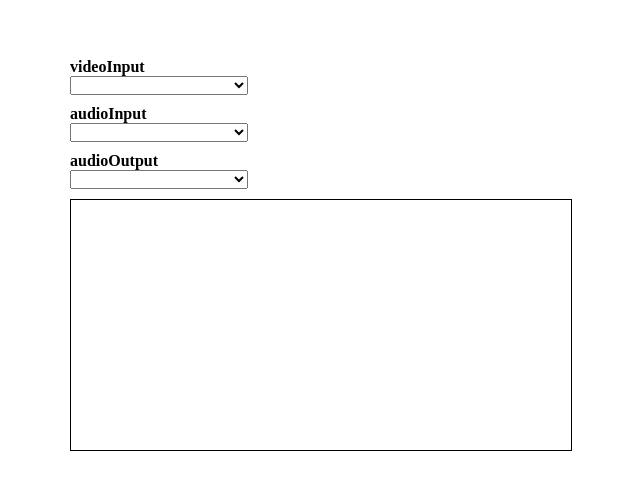
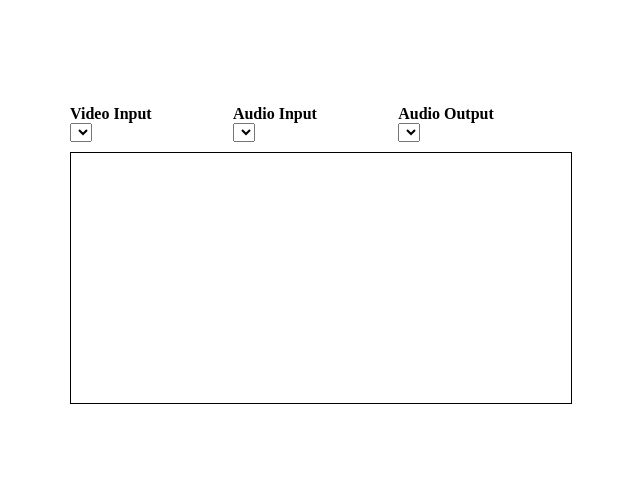
Before and after one commit to dteixeira1299/video-chat, a React (Create React App) app in the folder client/: page /call in a window 1280 px wide. Shown: the part 146-636 px from the top of the page, without its empty margins (320-960 px from the left). Built offline with nearby package versions, Linux system fonts and the light colour scheme.

Commit message:
Refactoring

```diff
--- a/client/src/components/Select.component.tsx
+++ b/client/src/components/Select.component.tsx
@@ -1,6 +1,7 @@
-import { ChangeEvent, Component } from "react";
+import React, { ChangeEvent, Component } from "react";
 
 interface SelectComponentProps {
+  label?: string;
   value: any;
   options: SelectOption[];
   onChange(event: ChangeEvent<HTMLSelectElement>): any;
@@ -18,8 +19,13 @@ export class SelectComponent extends Component<SelectComponentProps> {
 
   render(): JSX.Element {
     return (
+      <div>
+        <label>
+          <strong>{this.props.label}</strong>
+        </label>
+        <div>
           <select value={this.props.value} onChange={this.props.onChange}>
-        {this.props.options.map((option) => {
+            {this.props.options.map(option => {
               return (
                 <option key={option.value} value={option.value}>
                   {option.label}
@@ -27,6 +33,8 @@ export class SelectComponent extends Component<SelectComponentProps> {
               );
             })}
           </select>
+        </div>
+      </div>
     );
   }
 }
--- a/client/src/pages/Call.page.tsx
+++ b/client/src/pages/Call.page.tsx
@@ -1,4 +1,4 @@
-import { Component, createRef, RefObject, ChangeEvent } from "react";
+import React, { Component, createRef, RefObject, ChangeEvent } from "react";
 import { SelectComponent, SelectOption } from "../components/Select.component";
 import styles from "../styles/Call.module.css";
 
@@ -20,7 +20,6 @@ export class CallPage extends Component<{}, CallPageModel> {
     this.videoRef = createRef();
   }
 
-  // ==========================================================================
   async componentDidMount(): Promise<void> {
     try {
       await this.fillInputOptions();
@@ -30,31 +29,27 @@ export class CallPage extends Component<{}, CallPageModel> {
     }
   }
 
-  // ==========================================================================
   private updateCurrentVideoInput = async (
     event: ChangeEvent<HTMLSelectElement>
   ): Promise<void> => {
     this.setState({ videoInput: event.target.value });
     await this.startUserMedia();
-  }
+  };
 
-  // ==========================================================================
   private updateCurrentAudioInput = async (
     event: ChangeEvent<HTMLSelectElement>
   ): Promise<void> => {
     this.setState({ audioInput: event.target.value });
     await this.startUserMedia();
-  }
+  };
 
-  // ==========================================================================
   private updateCurrentAudioOutput = async (
     event: ChangeEvent<HTMLSelectElement>
   ): Promise<void> => {
     this.setState({ audioOutput: event.target.value });
     await this.startUserMedia();
-  }
+  };
 
-  // ==========================================================================
   private async startUserMedia(): Promise<void> {
     const mediaStream = await this.getUserMedia();
 
@@ -63,96 +58,84 @@ export class CallPage extends Component<{}, CallPageModel> {
     }
   }
 
-  // ==========================================================================
   private async fillInputOptions(): Promise<void> {
     const devices = await this.getUserDevices();
 
     devices.forEach((deviceInfo: MediaDeviceInfo) => {
       const deviceOption = {
         value: deviceInfo.deviceId,
-        label: deviceInfo.label,
+        label: deviceInfo.label
       };
 
       if (deviceInfo.kind === "videoinput") {
-        this.setState((state) => ({
-          videoInputs: [...state.videoInputs, deviceOption],
+        this.setState(state => ({
+          videoInputs: [...state.videoInputs, deviceOption]
         }));
       }
 
       if (deviceInfo.kind === "audioinput") {
-        this.setState((state) => ({
-          audioInputs: [...state.audioInputs, deviceOption],
+        this.setState(state => ({
+          audioInputs: [...state.audioInputs, deviceOption]
         }));
       }
 
       if (deviceInfo.kind === "audiooutput") {
-        this.setState((state) => ({
-          audioOutputs: [...state.audioOutputs, deviceOption],
+        this.setState(state => ({
+          audioOutputs: [...state.audioOutputs, deviceOption]
         }));
       }
-
     });
 
     if (this.state.videoInputs.length) {
-      this.setState((state) => ({ videoInput: state.videoInputs[0].value }));
+      this.setState(state => ({ videoInput: state.videoInputs[0].value }));
     }
 
     if (this.state.audioInputs.length) {
-      this.setState((state) => ({ audioInput: state.audioInputs[0].value }));
+      this.setState(state => ({ audioInput: state.audioInputs[0].value }));
     }
 
     if (this.state.audioOutputs.length) {
-      this.setState((state) => ({ audioOutput: state.audioOutputs[0].value }));
+      this.setState(state => ({ audioOutput: state.audioOutputs[0].value }));
     }
   }
 
-  // ==========================================================================
   private async getUserDevices(): Promise<MediaDeviceInfo[]> {
     return await navigator.mediaDevices.enumerateDevices();
   }
 
-  // ==========================================================================
   private async getUserMedia(): Promise<MediaStream> {
     return await navigator.mediaDevices.getUserMedia({
       video: {
         deviceId: this.state.videoInput
           ? { exact: this.state.videoInput }
-          : undefined,
+          : undefined
       },
       audio: {
         deviceId: this.state.audioInput
           ? { exact: this.state.audioInput }
-          : undefined,
-      },
+          : undefined
+      }
     });
   }
 
-  // ==========================================================================
   render(): JSX.Element {
     return (
       <div className={styles["call-page-container"]}>
-
-        <label><strong>videoInput</strong></label>
         <div className={styles["device-options-container"]}>
           <SelectComponent
+            label="Video Input"
             value={this.state.videoInput}
             options={this.state.videoInputs}
             onChange={this.updateCurrentVideoInput}
           ></SelectComponent>
-        </div>
-
-        <label><strong>audioInput</strong></label>
-        <div className={styles["device-options-container"]}>
           <SelectComponent
+            label="Audio Input"
             value={this.state.audioInput}
             options={this.state.audioInputs}
             onChange={this.updateCurrentAudioInput}
           ></SelectComponent>
-        </div>
-
-        <label><strong>audioOutput</strong></label>
-        <div className={styles["device-options-container"]}>
           <SelectComponent
+            label="Audio Output"
             value={this.state.audioOutput}
             options={this.state.audioOutputs}
             onChange={this.updateCurrentAudioOutput}
```
Lines whose indentation alone changed are shown as unchanged.
